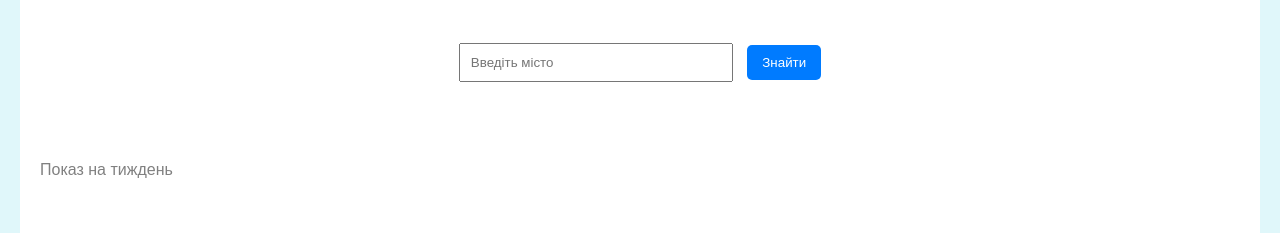
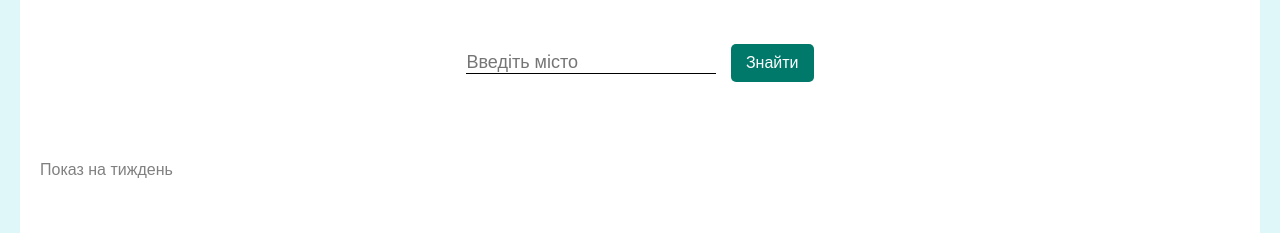
Before and after one commit to SashaPopla/Sashapopla.github.io, a plain HTML site: page index.html in a window 1280 px wide. Shown: the top 233 px of the page. Drawn offline with Linux system fonts and the light colour scheme.

Commit message:
Add files via upload

```diff
--- a/css/style.css
+++ b/css/style.css
@@ -30,22 +30,30 @@ h1 {
 }
 
 #city-input {
-    padding: 10px;
+    padding: 0px;
     width: 250px;
     margin-right: 10px;
+    border: none;
+    border-bottom: 1px solid black;
+    font-size: 18px;
+}
+
+#city-input:focus{
+    outline: none;
 }
 
 #search-btn {
     padding: 10px 15px;
     cursor: pointer;
-    background-color: #007BFF;
+    background-color: #00796b;
     color: white;
     border: none;
     border-radius: 5px;
+    font-size: 16px;
 }
 
 #search-btn:hover {
-    background-color: #0056b3;
+    background-color: #327c73be;
 }
 
 .info-city .container{
--- a/js/data.js
+++ b/js/data.js
@@ -27,6 +27,7 @@ export const translations = {
     'Squall': 'Шквал',
     'Tornado': 'Торнадо',
     'Light shower rain': 'Легкий зливовий дощ',
+    'Heavy shower rain': 'Сильний зливовий дощ',
     'Zhytomyr' : 'Житомир'
 };
 
```
